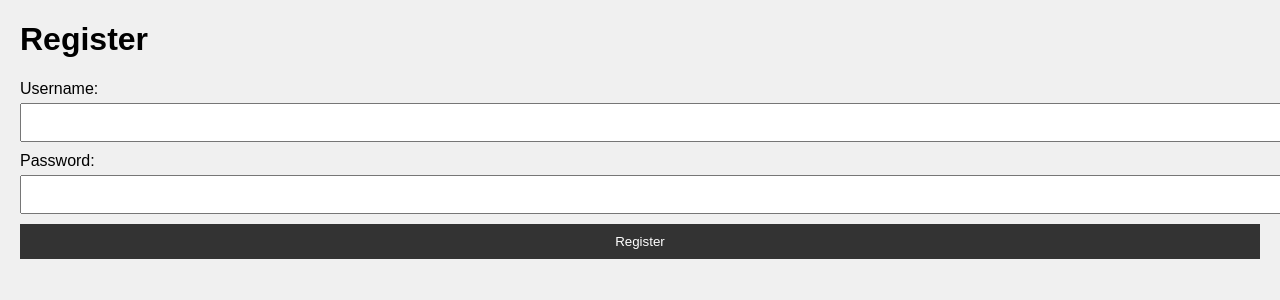
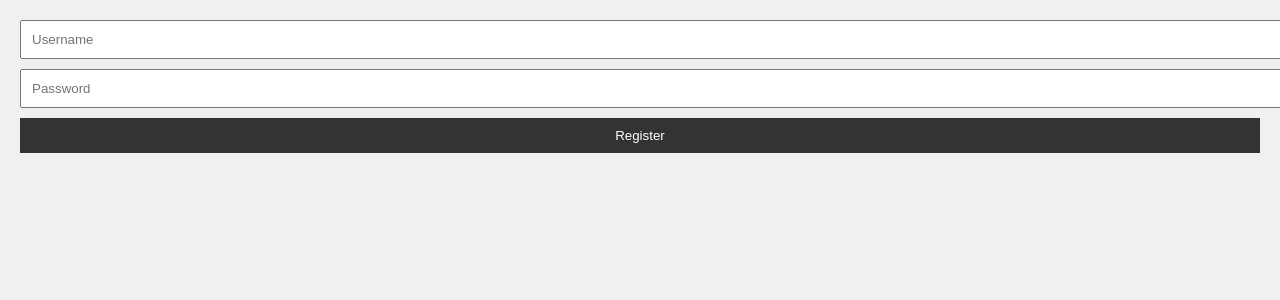
Before and after one commit to DiscuSauce/DiscuSauce, a Flask app: page /register in a window 1280 px wide. Shown: the part 38-338 px from the top of the page. Run offline with Flask 2, Linux system fonts and the light colour scheme.

Commit message:
Update register.html

```diff
--- a/templates/register.html
+++ b/templates/register.html
@@ -1,12 +1,11 @@
-{% extends "base.html" %}
+{% extends 'base.html' %}
+
 {% block title %}Register{% endblock %}
+
 {% block content %}
-<h1>Register</h1>
 <form action="{{ url_for('register') }}" method="post">
-    <label for="username">Username:</label>
-    <input type="text" id="username" name="username">
-    <label for="password">Password:</label>
-    <input type="password" id="password" name="password">
-    <button type="submit">Register</button>
+    <input type="text" name="username" placeholder="Username" required>
+    <input type="password" name="password" placeholder="Password" required>
+    <button type="submit" class="btn btn-primary"><i class="fas fa-user-plus"></i> Register</button>
 </form>
 {% endblock %}
```
